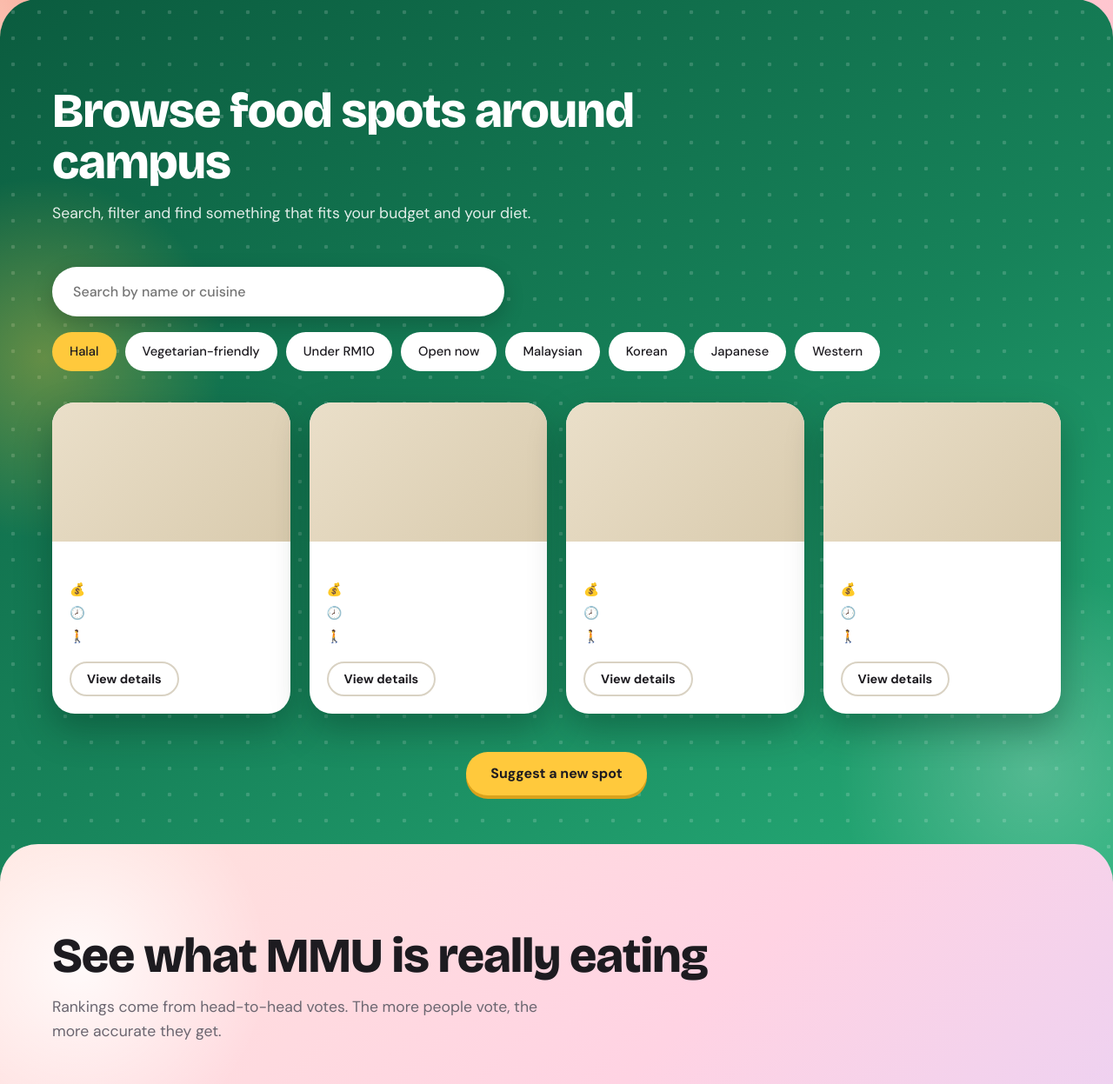
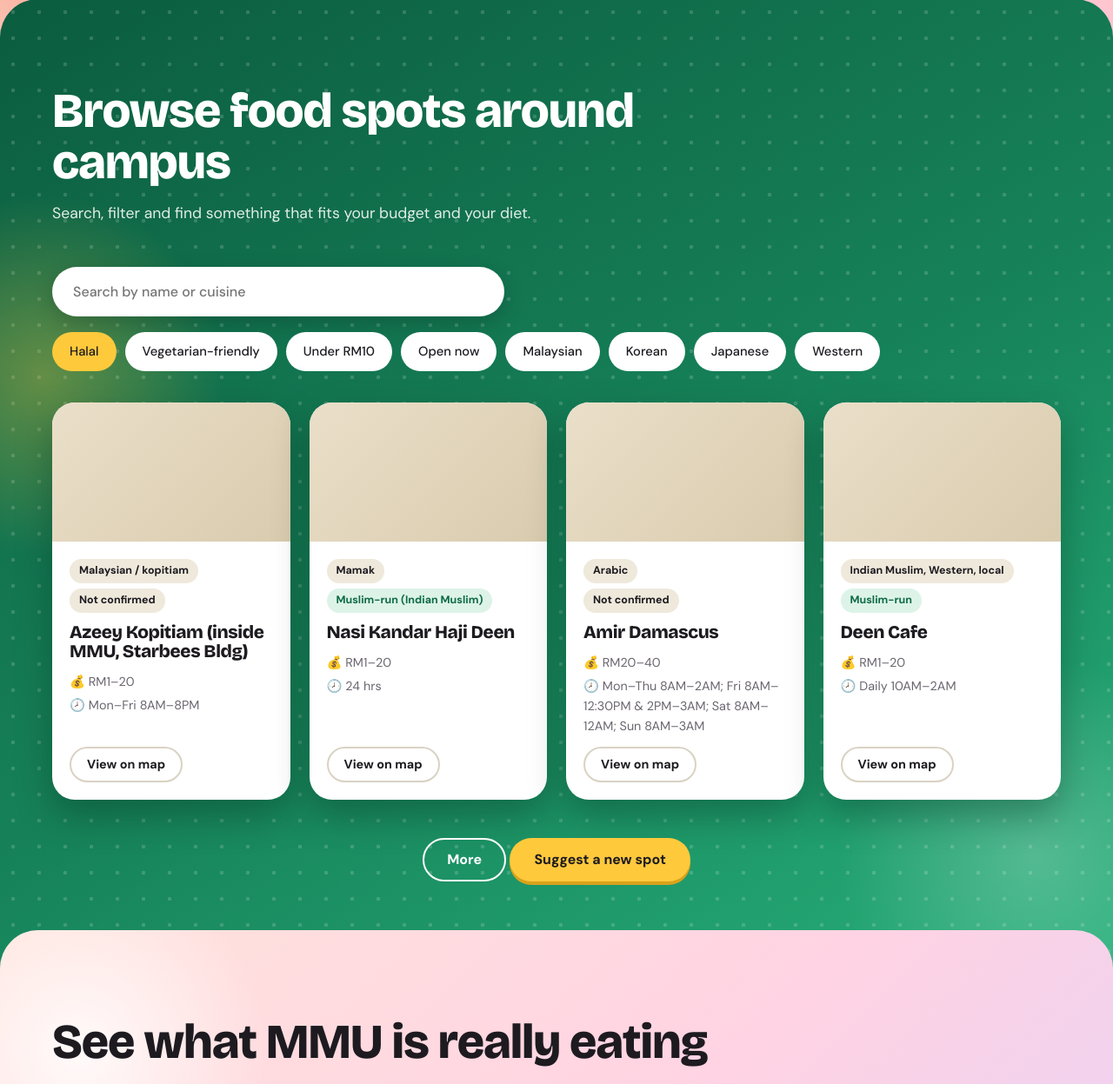
Before and after one commit to samueleleezl-spec/Makan-Mana, a Flask app: page / in a window 1280 px wide. Shown: the part 1260-2507 px from the top of the page at 87% size. Run offline with Flask 3, Linux system fonts and the light colour scheme; data comes from the database, SQL or seed files in the repository; both versions use the stored data as it was after the commit.

Commit message:
file added for database of restaurant(not done btw) just pushing it to save

```diff
--- a/app/__init__.py
+++ b/app/__init__.py
@@ -22,6 +22,9 @@ def create_app():
 
     @app.route("/")
     def home():
-        return render_template("home.html")
+        restaurants = db.get_db().execute(
+            "SELECT * FROM restaurant ORDER BY id"
+        ).fetchall()
+        return render_template("home.html", restaurants=restaurants)
 
     return app
--- a/app/db.py
+++ b/app/db.py
@@ -31,6 +31,16 @@ def init_db_command():
     click.echo("db made fresh")
 
 
+@click.command("init-restaurants")
+def init_restaurants_command():
+    """(re)loads the restaurant table only. run: flask --app run init-restaurants"""
+    db = get_db()
+    with current_app.open_resource("restaurants.sql") as f:
+        db.executescript(f.read().decode("utf8"))
+    click.echo("restaurants loaded")
+
+
 def init_app(app):
     app.teardown_appcontext(close_db)
     app.cli.add_command(init_db_command)
+    app.cli.add_command(init_restaurants_command)
--- a/app/static/landing.css
+++ b/app/static/landing.css
@@ -517,6 +517,8 @@ h4 {
 }
 
 .spot {
+    display: flex;
+    flex-direction: column;
     overflow: hidden;
     border-radius: 26px;
     background: #fff;
@@ -551,8 +553,13 @@ h4 {
     background: linear-gradient(135deg,#FFE066,#F4A300);
 }
 
+.spot[hidden] {
+    display: none;
+}
+
 .spot-body {
     display: flex;
+    flex: 1;
     flex-direction: column;
     gap: 12px;
     padding: 20px;
@@ -562,9 +569,11 @@ h4 {
     font-size: 1.3rem;
 }
 
+/* cuisine on one line, halal on the next, so every name starts at the same height */
 .tags {
     display: flex;
-    flex-wrap: wrap;
+    flex-direction: column;
+    align-items: flex-start;
     gap: 6px;
 }
 
@@ -593,9 +602,10 @@ h4 {
     color: var(--muted);
 }
 
+/* margin-top auto pushes the button to the bottom of the card */
 .spot .btn {
     align-self: flex-start;
-    margin-top: 4px;
+    margin-top: auto;
 }
 
 /* Rankings (CSS-only tabs) */
@@ -1151,6 +1161,7 @@ h4 {
 
 #explore .spot {
     box-shadow: 0 18px 40px rgba(0,40,25,.35);
+    color: var(--ink);
 }
 
 #explore .btn-dark {
--- a/app/templates/home.html
+++ b/app/templates/home.html
@@ -118,61 +118,51 @@
     </div>
 
     <div class="cards" id="spot-list">
-      <article class="spot">
+      {% for r in restaurants %}
+      <article class="spot" {% if loop.index > 4 %}hidden{% endif %}>
         <div class="photo"></div>
         <div class="spot-body">
-          <div class="tags"><span class="tag"></span><span class="tag"></span></div>
-          <h3></h3>
+          <div class="tags">
+            <span class="tag">{{ r['cuisine'] }}</span>
+            {% if r['halal_status'] in ['Not confirmed', 'Non-halal'] %}
+              <span class="tag">{{ r['halal_status'] }}</span>
+            {% else %}
+              <span class="tag tag-halal">{{ r['halal_status'] }}</span>
+            {% endif %}
+          </div>
+          <h3>{{ r['name'] }}</h3>
           <ul class="facts">
-            <li>💰 </li>
-            <li>🕗 </li>
-            <li>🚶 </li>
+            <li>💰 {{ r['price'] or 'Price not listed' }}</li>
+            <li>🕗 {{ r['opening_hours'] }}</li>
           </ul>
-          <button class="btn btn-line" type="button">View details</button>
+          <a class="btn btn-line" href="{{ r['map_link'] }}" target="_blank" rel="noopener">View on map</a>
         </div>
       </article>
-      <article class="spot">
-        <div class="photo"></div>
-        <div class="spot-body">
-          <div class="tags"><span class="tag"></span><span class="tag"></span></div>
-          <h3></h3>
-          <ul class="facts">
-            <li>💰 </li>
-            <li>🕗 </li>
-            <li>🚶 </li>
-          </ul>
-          <button class="btn btn-line" type="button">View details</button>
-        </div>
-      </article>
-      <article class="spot">
-        <div class="photo"></div>
-        <div class="spot-body">
-          <div class="tags"><span class="tag"></span><span class="tag"></span></div>
-          <h3></h3>
-          <ul class="facts">
-            <li>💰 </li>
-            <li>🕗 </li>
-            <li>🚶 </li>
-          </ul>
-          <button class="btn btn-line" type="button">View details</button>
-        </div>
-      </article>
-      <article class="spot">
-        <div class="photo"></div>
-        <div class="spot-body">
-          <div class="tags"><span class="tag"></span><span class="tag"></span></div>
-          <h3></h3>
-          <ul class="facts">
-            <li>💰 </li>
-            <li>🕗 </li>
-            <li>🚶 </li>
-          </ul>
-          <button class="btn btn-line" type="button">View details</button>
-        </div>
-      </article>
+      {% endfor %}
     </div>
 
-    <div class="center"><button class="btn btn-dark" type="button">Suggest a new spot</button></div>
+    <div class="center">
+      {% if restaurants|length > 4 %}
+        <button class="btn btn-outline" type="button" id="more-btn">More</button>
+      {% endif %}
+      <button class="btn btn-dark" type="button">Suggest a new spot</button>
+    </div>
+
+    <script>
+      // first 4 cards show on load, every click on More shows 12 more (3 rows)
+      const moreBtn = document.getElementById("more-btn");
+      if (moreBtn) {
+        moreBtn.addEventListener("click", function () {
+          const hiddenCards = document.querySelectorAll("#spot-list .spot[hidden]");
+          for (let i = 0; i < 12 && i < hiddenCards.length; i++) {
+            hiddenCards[i].hidden = false;
+          }
+          if (hiddenCards.length <= 12) {
+            moreBtn.remove();
+          }
+        });
+      }
+    </script>
   </div>
 </section>
 
```
Also changed, not shown: app/restaurants.sql (added, +45 -0 lines).
